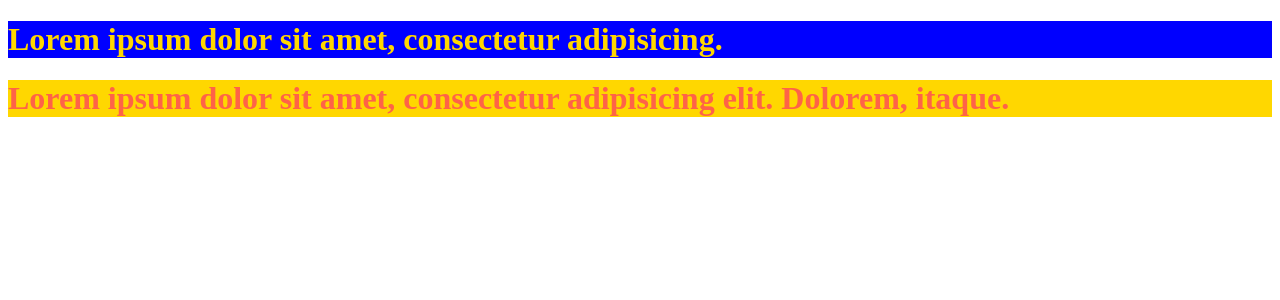
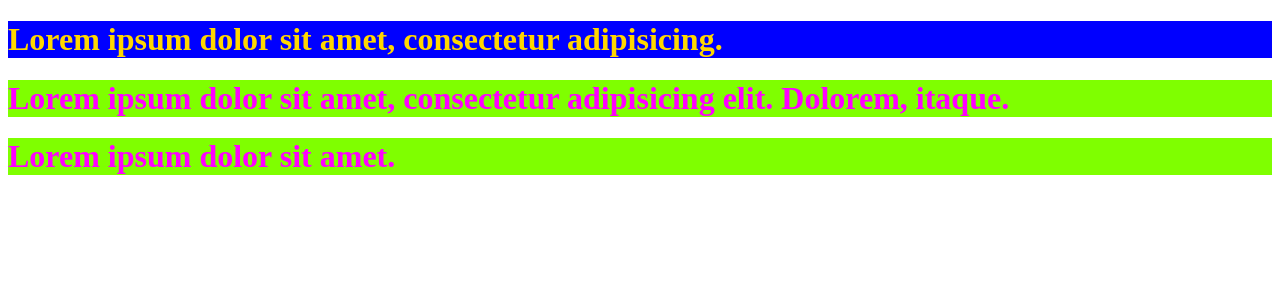
Before and after one commit to namic123/React-basics, a React (Create React App) app: page / in a window 1280 px wide. Shown: the top 300 px of the page. Built offline with nearby package versions, Linux system fonts and the light colour scheme.

Commit message:
보통의 css 사용시 클래스명이 중복될 수 있음.

```diff
--- a/src/App.js
+++ b/src/App.js
@@ -2,12 +2,14 @@
 
 import { MyComp } from "./component/MyComp";
 import { MyBox } from "./component/MyBox";
+import { MyContainer } from "./component/MyContainer";
 
 function App() {
   return (
     <>
       <MyComp />
       <MyBox />
+      <MyContainer />
     </>
   );
 }
--- /dev/null
+++ b/src/component/MyContainer.js
@@ -0,0 +1,10 @@
+import "../style/style2.css";
+export function MyContainer() {
+  return (
+    <>
+      <div className="boxClass">
+        <h1>Lorem ipsum dolor sit amet.</h1>
+      </div>
+    </>
+  );
+}
--- /dev/null
+++ b/src/style/style2.css
@@ -0,0 +1,4 @@
+.boxClass{
+    color:fuchsia;
+    background-color: chartreuse;
+}
```
